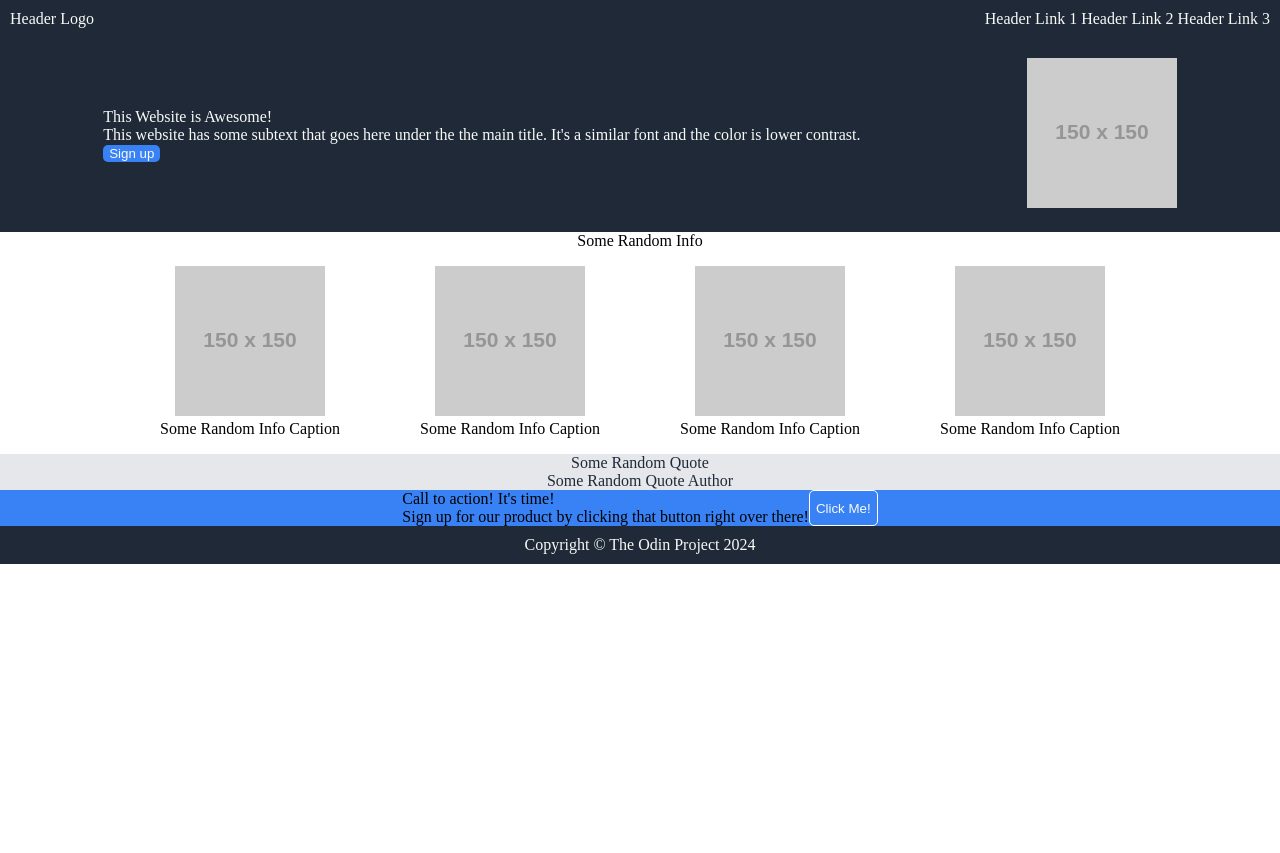
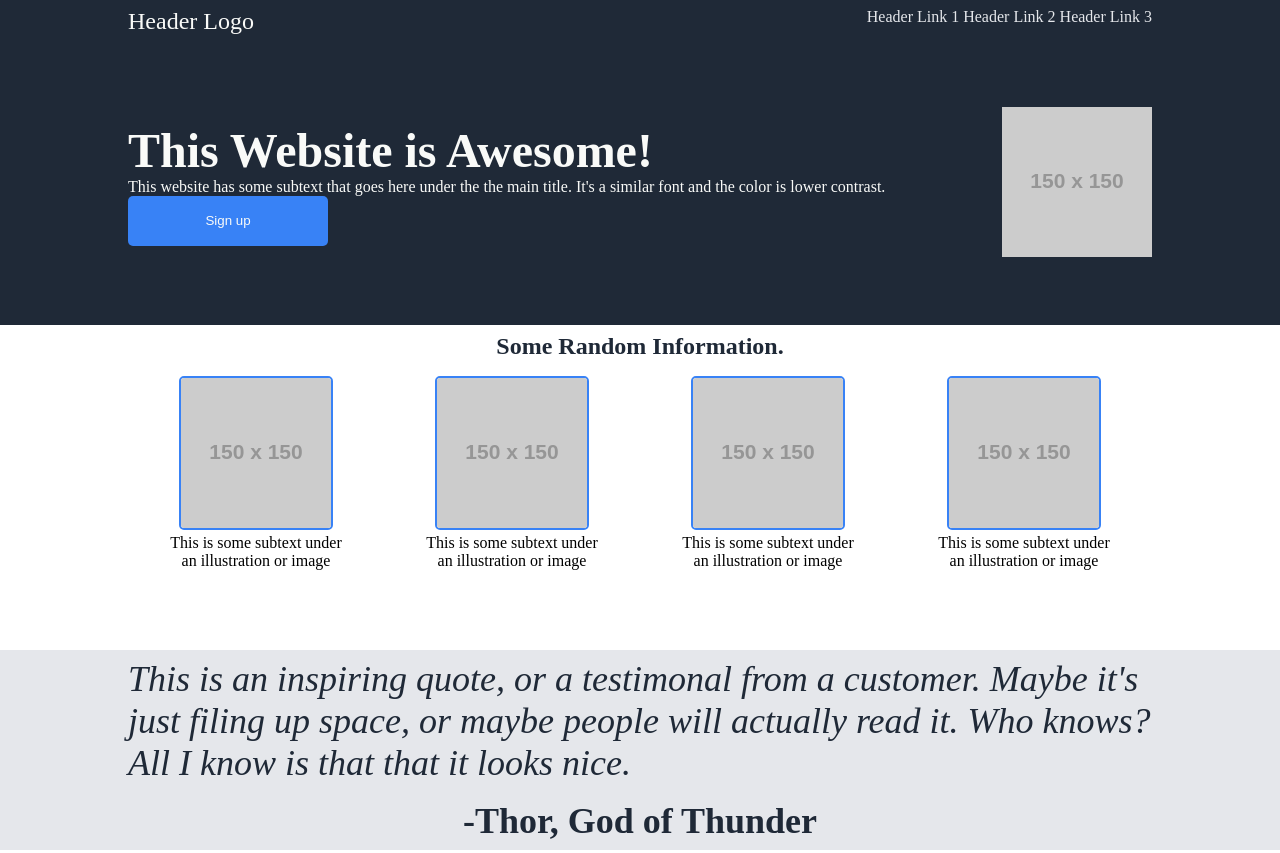
Before and after one commit to Smcgb/TOP-foundation-landing-page, a plain HTML site: page index.html in a window 1280 px wide. Shown: the top 853 px of the page. Before the commit the page ends 800 px from the top, so only its background shows below. Drawn offline with Linux system fonts and the light colour scheme; placeholder pictures from the web are drawn by us.

Commit message:
Chore: structural changes nearing completion

```diff
--- a/index.html
+++ b/index.html
@@ -9,13 +9,13 @@
 <body>
     <main>
         <header>
-           <p>Header Logo</p>
+           <p class="logo-text">Header Logo</p>
            <p><a a href="#">Header Link 1</a> <a href="#">Header Link 2</a> <a a href="#">Header Link 3</a></p>
         </header>
 
         <section id="hero" class="hero">
           <div class="hero-text">
-           <p>This Website is Awesome!</p>
+             <p class="hero-main">This Website is Awesome!</p>
              <p>This website has some subtext that goes here under the the main title. It's a similar font and the color is lower contrast.</p>
              <button>Sign up</button>
           </div>
@@ -25,24 +25,24 @@
         </section>
 
         <section id="info" class="info">
-         <p>Some Random Info</p>
+         <h2>Some Random Information.</h2>
 
            <div class="figures">
               <figure>
                  <img src="https://via.placeholder.com/150" alt="Some Random Info Image">
-                 <figcaption>Some Random Info Caption</figcaption>
+                 <figcaption>This is some subtext under an illustration or image</figcaption>
               </figure>
               <figure>
                  <img src="https://via.placeholder.com/150" alt="Some Random Info Image">
-                 <figcaption>Some Random Info Caption</figcaption>
+                 <figcaption>This is some subtext under an illustration or image</figcaption>
               </figure>
               <figure>
                  <img src="https://via.placeholder.com/150" alt="Some Random Info Image">
-                 <figcaption>Some Random Info Caption</figcaption>
+                 <figcaption>This is some subtext under an illustration or image</figcaption>
               </figure>
               <figure>
                  <img src="https://via.placeholder.com/150" alt="Some Random Info Image">
-                 <figcaption>Some Random Info Caption</figcaption>
+                 <figcaption>This is some subtext under an illustration or image</figcaption>
               </figure>
             </div>
 
@@ -50,17 +50,16 @@
         </section>
 
         <section id="quote" class="quote">
-          <p>Some Random Quote</p>
-          <p>Some Random Quote Author</p>
+          <p class="quote-text">This is an inspiring quote, or a testimonal from a customer. Maybe it's just filing up space, or maybe people will actually read it. Who knows? All I know is that that it looks nice.</p>
+          <p class="quote-author">-Thor, God of Thunder</p>
         </section>
 
         <section id="cta" class="cta">
-          <div class="cta-text">
-            <p>Call to action! It's time!</p>
-            <p>Sign up for our product by clicking that button right over there!</p>
+           <div class="text">
+             <p class="cta-bold">Call to action! It's time!</p>
+             <p class="cta-text">Sign up for our product by clicking that button right over there!</p>
            </div>
              <button>Click Me!</button>
-
          </section>
 
         <footer>
--- a/styles.css
+++ b/styles.css
@@ -5,10 +5,9 @@
 
 main {
     display: flex;
-    justify-content: center;
     flex-direction: column;
     margin: 0;
-    padding: 0;
+
 }
 
 header {
@@ -16,8 +15,12 @@
     flex-direction: row;
     background-color: #1f2937;
     justify-content: space-between;
+    padding: 8px 128px 64px 128px;
+}
+
+.logo-text {
+    font-size: 24px;
     color: #f9faf8;
-    padding: 10px;
 }
 
 section {
@@ -30,18 +33,26 @@
 }
 
 a {
-    color: #f9faf8;
+    color: #e5e7eb;
     text-decoration: none;
 }
 
 .hero {
     display: flex;
     flex-direction: row;
-    justify-content: space-around;
+    justify-content: space-between;
     align-items: center;
     background-color: #1f2937;
     color: #f9faf8;
-    padding: 20px;
+    padding: 8px 128px 64px 128px;
+
+}
+
+.hero-main {
+    color: #f9faf8;
+    font-size: 48px;
+    font-weight: bolder;
+    text-wrap: wrap;
 
 }
 
@@ -51,17 +62,35 @@
     border: none;
     cursor: pointer;
     border-radius: 5px;
+    width: 200px;
+    height: 50px;
 }
 
 .info {
     flex-direction: column;
     align-items: center;
+    padding: 8px 128px 64px 128px;
+}
+
+.info h2 {
+    padding: 0;
+    margin: 0;
+    color: #1f2937;
+    font-size: 36;
+    font-weight: bolder;
 }
 
 .figures {
     display: flex;
     flex-direction: row;
-    justify-content: space-around;
+    justify-content: space-between;
+}
+
+.figures img {
+    border-color: #3882f6;
+    border-width: 2px;
+    border-style: solid;
+    border-radius: 5px;
 }
 
 figure {
@@ -75,7 +104,24 @@
     background-color: #e5e7eb;
     color: #1f2937;
     align-items: center;
+    text-wrap: wrap;
 
+}
+
+.quote-text {
+    font-size: 36px;
+    font-weight: lighter;
+    color: #1f2937;
+    font-style: italic;
+    padding: 8px 128px;
+}
+
+.quote-author {
+    font-size: 36px;
+    font-weight: bolder;
+    color: #1f2937;
+    padding: 8px 128px;
+    text-align: right;
 }
 
 .cta {
@@ -83,10 +129,25 @@
     justify-content: center;
     background: #3882f6;
     flex-grow: 1;
+    padding: 64px 32px;
+    margin: 64px 128px;
+    flex-direction: row;
+    justify-content: space-between;
+    color: #f9faf8;
+}
+
+.cta .text {
+    padding: 0 192px;
+}
+
+.cta-bold {
+    font-weight: bolder;
+    font-size: 36px;
 }
 
 .cta button {
     border: #fff solid 1px;
+    margin-right: 192px;
 }
 
 footer {
@@ -94,4 +155,6 @@
     background-color: #1f2937;
     color: #f9faf8;
     padding: 10px;
+    margin-top: auto;
+    margin-bottom: 0;
 }
```
Lines whose indentation alone changed are shown as unchanged.
